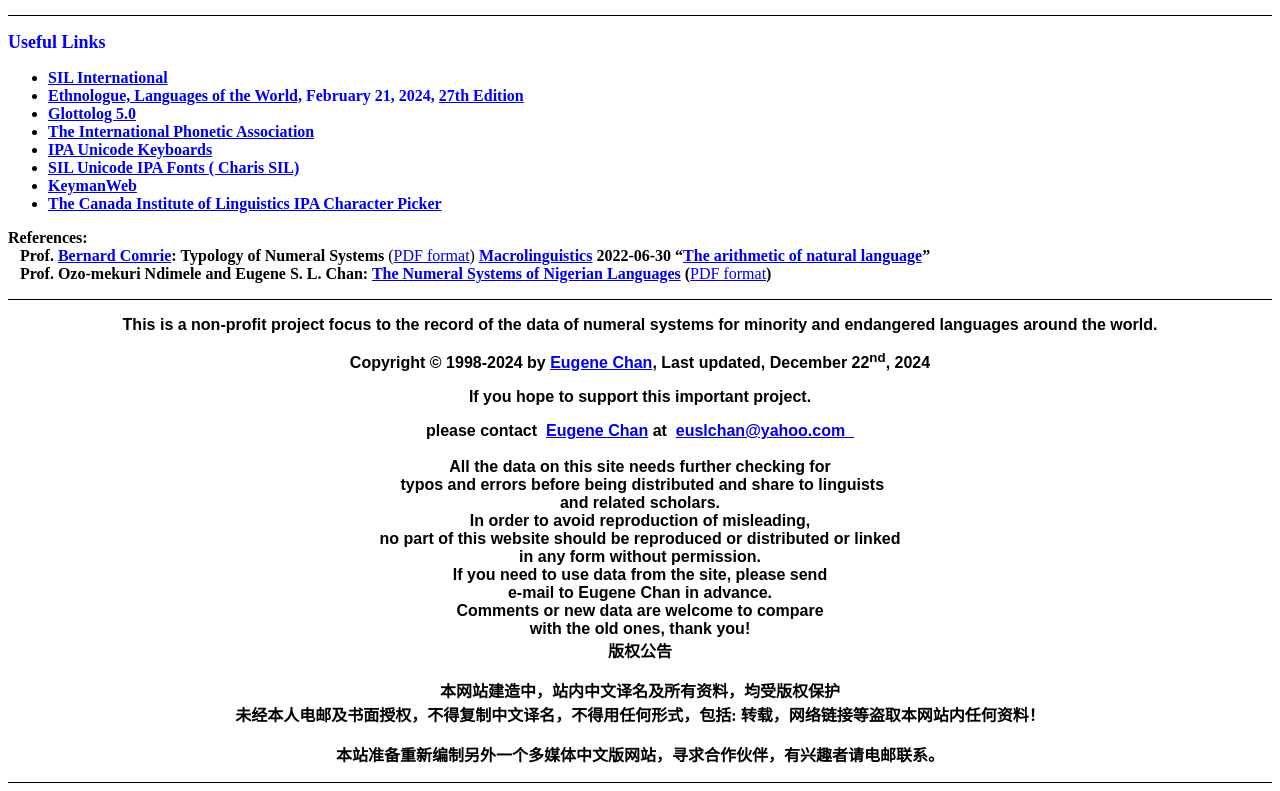
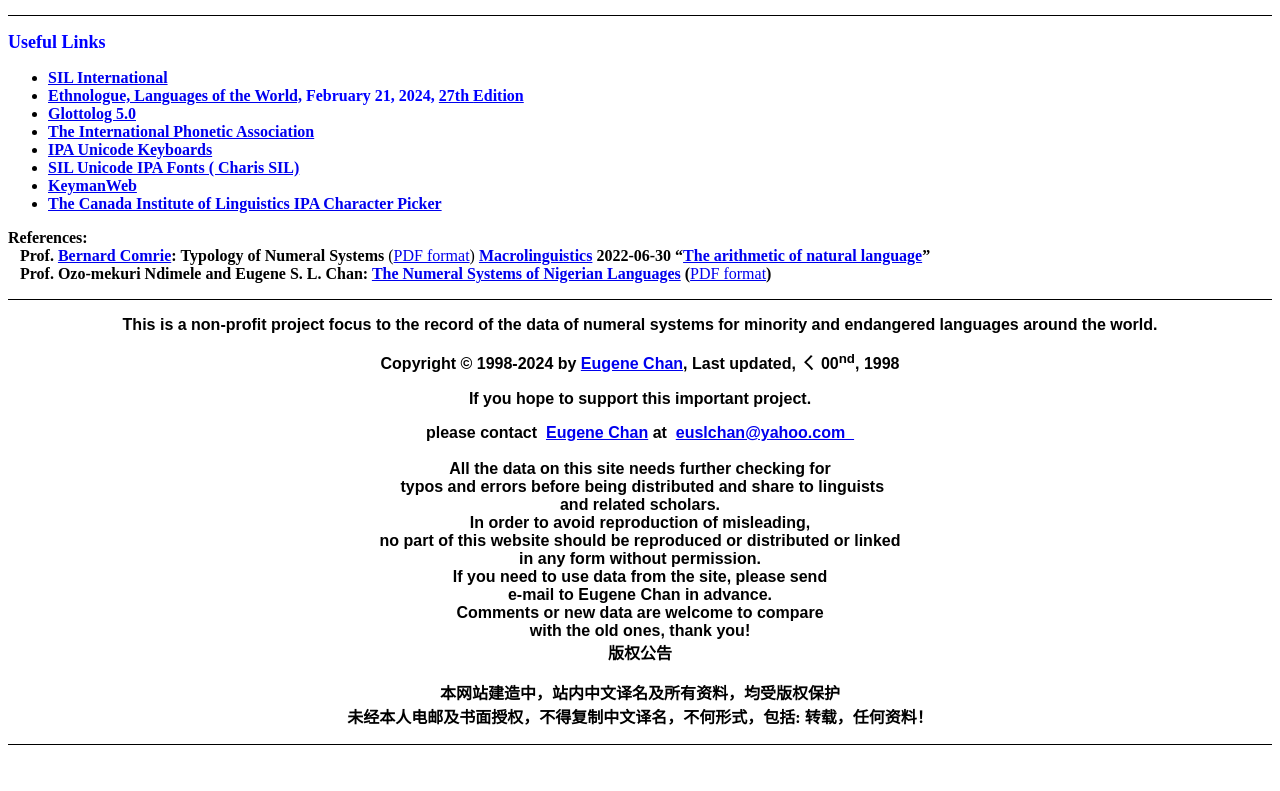
Before and after one commit to numling/Numeral-Systems-of-the-World-s-Languages, a plain HTML site: page index.html in a window 1280 px wide. Shown: the part 909-1700 px from the top of the page. After the commit the page ends 1662 px from the top, so only its background shows below. Drawn offline with Linux system fonts and the light colour scheme.

Commit message:
Update index.html

```diff
--- a/index.html
+++ b/index.html
@@ -211,7 +211,7 @@ project&nbsp;focus to the record of the data of numeral systems for </FONT>
 <font face="Arial">minority and endangered languages around the world.</font></B></P>
 <P align=center><font face="Arial"><b><span class="copyright">Copyright </span>© 1998-2024 by
 </b></font><b><font face="Arial"><a href="eugenechan.html">Eugene Chan</a></font></b><font face="Arial"><b>,&nbsp;Last
-updated, December<span lang="en"> 22<sup>nd</sup></span>,&nbsp;2024</b></font></P>
+updated, ㄑ<span lang="en"> 00<sup>nd</sup></span>,&nbsp;1998</b></font></P>
 <p align="center"><b><font face="Arial">If you hope to support this important project</font><FONT color=#000000 face="Arial">.</FONT></b></p>
 <p align="center"><b><FONT color=#000000 face="Arial">
 &nbsp;</FONT><font face="Arial"><FONT color=#000000>please contact<span lang="en-us">
@@ -235,12 +235,12 @@ with the old ones, thank you!<a href="Comments-6-Oct-2008.html"> </a><br>
 </font><font face="宋体">版权公告</font></b></p>
 <p align="center" style="text-align:center"><b>
 <span lang="ZH-CN" style="font-family: 宋体; color: black">本网站建造中，站内</span>中文译名及<span wfd-id="6">所有资料，均受版权保护</span><span style="font-family: 宋体; color: black"><br>
-</span><span lang="ZH-CN" style="font-family: 宋体; color: black">未经本人电邮及书面授权<span wfd-id="5">，</span>不得复制中文译名，<span wfd-id="5">不得用任何形式，包括</span></span><span style="font-family: 宋体; color: black" wfd-id="4">:&nbsp;</span><span lang="ZH-CN" style="font-family: 宋体; color: black" wfd-id="3">转载</span><span wfd-id="5" lang="ZH-CN" style="font-family: 宋体; color: black">，</span><span lang="ZH-CN" style="font-family: 宋体; color: black" wfd-id="1">网络链接等盗取本网站内任何资料！</span></b></p>
+</span><span lang="ZH-CN" style="font-family: 宋体; color: black">未经本人电邮及书面授权<span wfd-id="5">，</span>不得复制中文译名，<span wfd-id="5">不何形式，包括</span></span><span style="font-family: 宋体; color: black" wfd-id="4">:&nbsp;</span><span lang="ZH-CN" style="font-family: 宋体; color: black" wfd-id="3">转载</span><span wfd-id="5" lang="ZH-CN" style="font-family: 宋体; color: black">，</span><span lang="ZH-CN" style="font-family: 宋体; color: black" wfd-id="1">任何资料！</span></b></p>
 <p align="center" style="text-align:center;font-variant-ligatures: normal;
 font-variant-caps: normal;orphans: 2;widows: 2;-webkit-text-stroke-width: 0px;
 text-decoration-style: initial;text-decoration-color: initial;word-spacing:
 0px"><b><span lang="ZH-CN" style="font-family: 宋体; color: black">
-本站准备重新编制另外一个多媒体中文版网站，寻求合作伙伴，有兴趣者请电邮联系。</span></b></p>
+</span></b></p>
 
 <hr size="1" color="#000000">
 
```
